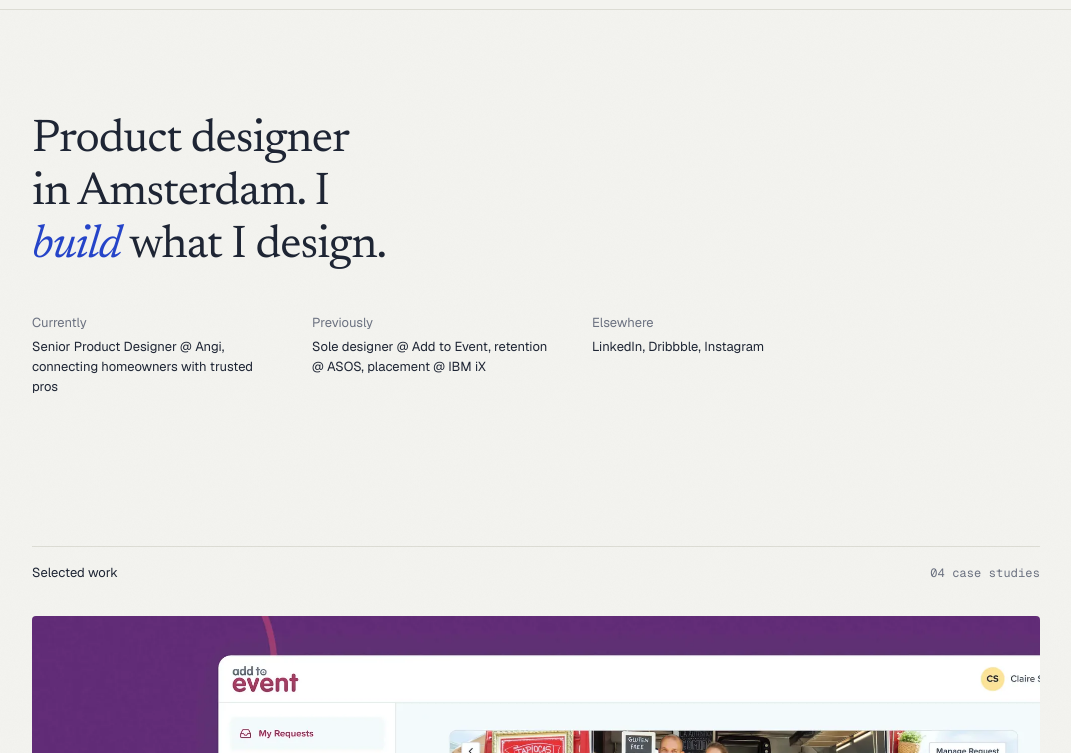
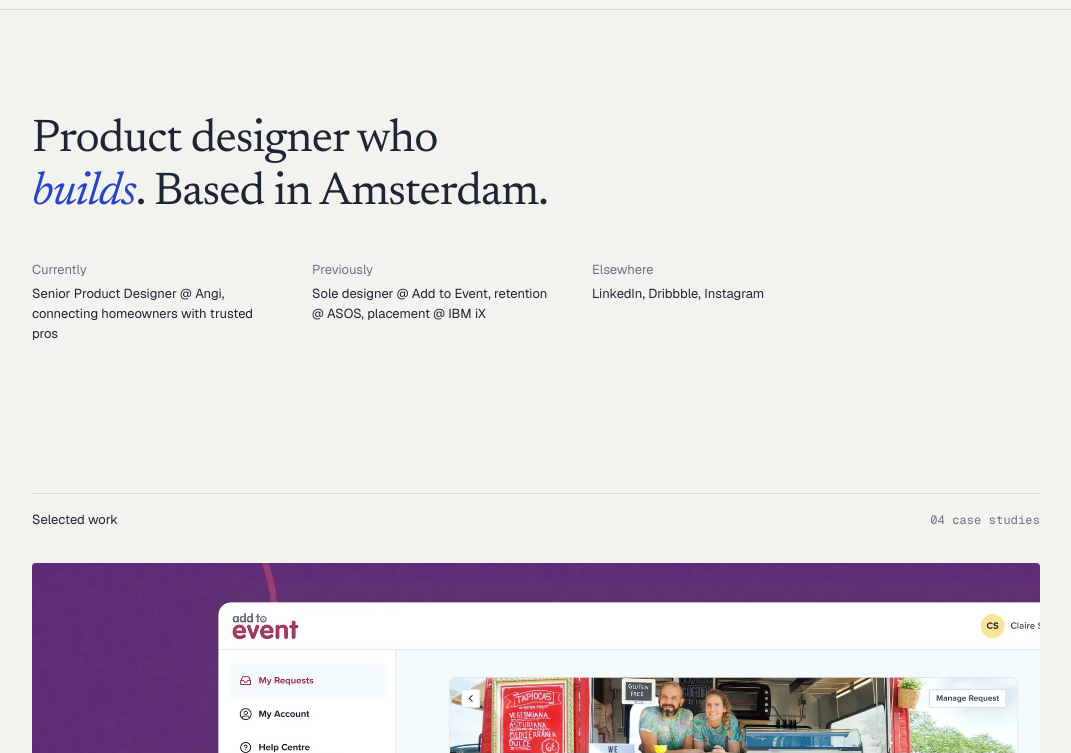
Before and after one commit to petewford/peterwford.com, a plain HTML site: page index.html in a window 1280 px wide. Shown: the part 47-800 px from the top of the page, without its empty margins (104-1175 px from the left). Drawn offline with nearby package versions, Linux system fonts and the light colour scheme.

Commit message:
Headline: Product designer who builds. Based in Amsterdam.
Co-Authored-By: Claude Opus 5.5 <noreply@anthropic.com>
Claude-Session: https://claude.ai/code/session_01SYbSBUzJeep6TKCUkfML61

```diff
--- a/index.html
+++ b/index.html
@@ -40,7 +40,7 @@
 
   <main id="main">
     <section class="hero wrap" id="top">
-      <h1>Product designer in Amsterdam. I <em>build</em> what I design.</h1>
+      <h1>Product designer who <em>builds</em>. Based in Amsterdam.</h1>
       <dl class="ledger">
         <div>
           <dt>Currently</dt>
```
Also changed, not shown: assets/og/home.jpg.
